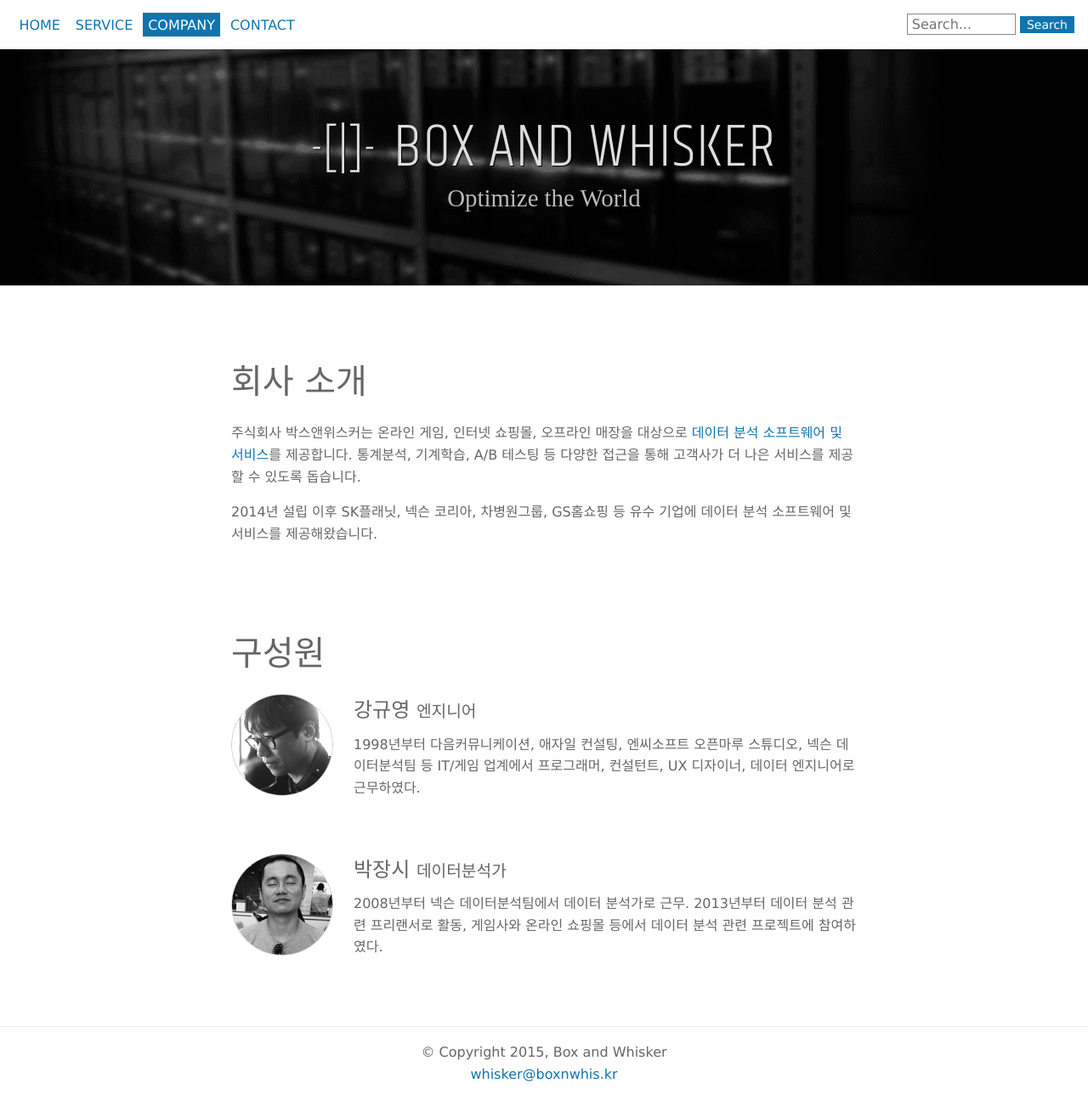
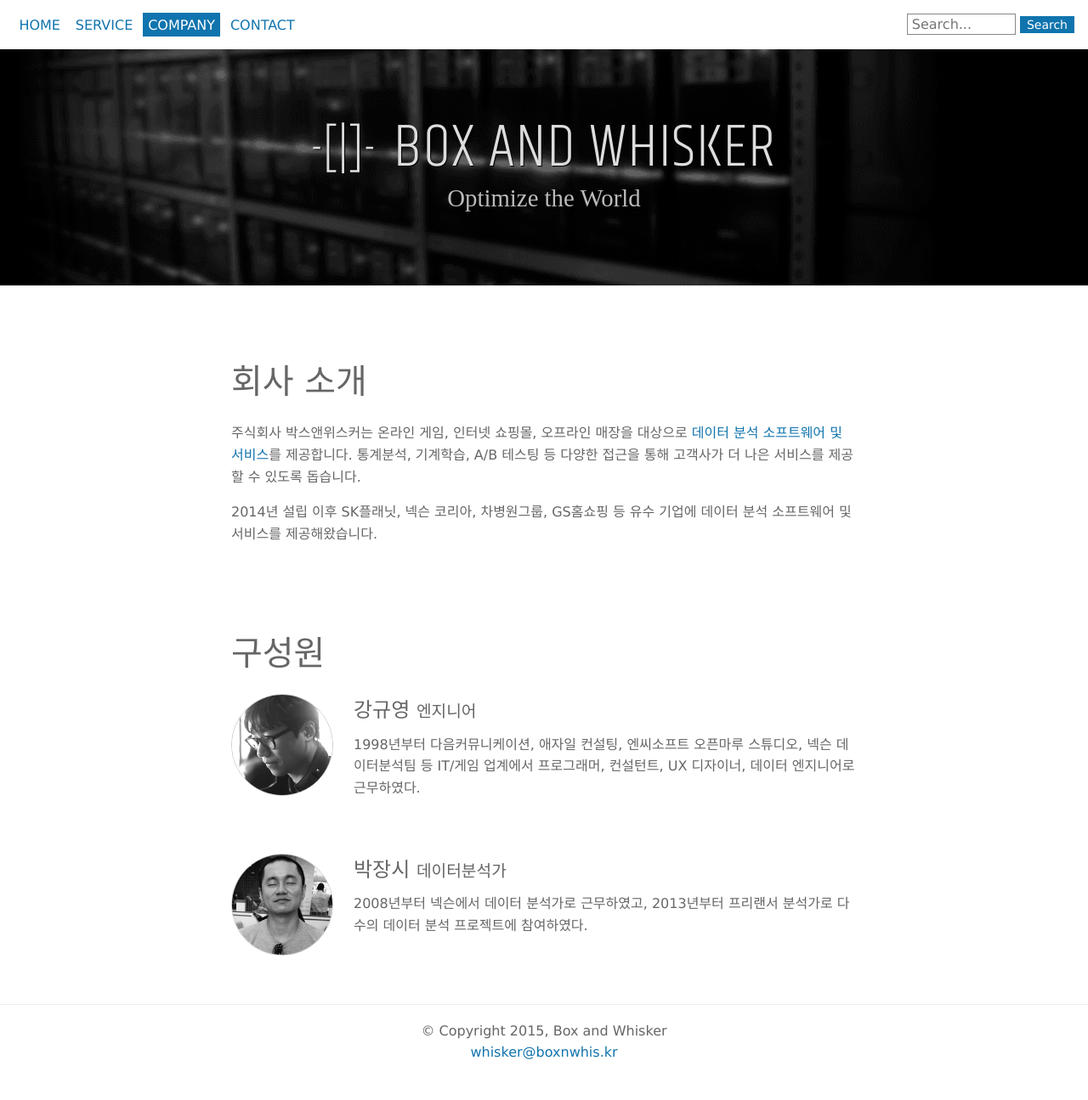
Before and after one commit to boxnwhiskr/boxnwhiskr.github.io, a Jekyll site: the page built from company.html, in a window 1280 px wide. Shown: the whole page at 85% size. Built offline with Jekyll 4.4.1, drawn with Linux system fonts in a browser that asks for light colours; nearby versions of some CDN libraries; some web fonts are replaced; after the commit the page ends 1270 px from its top, so only the background shows below that.

Commit message:
Polish sentences

```diff
--- a/_data/members.yaml
+++ b/_data/members.yaml
@@ -9,5 +9,4 @@
   title: 데이터분석가
   image: /img/people/jangsea.png
   description: |
-    2008년부터 넥슨 데이터분석팀에서 데이터 분석가로 근무. 2013년부터 데이터 분석 관련
-    프리랜서로 활동, 게임사와 온라인 쇼핑몰 등에서 데이터 분석 관련 프로젝트에 참여하였다.
+    2008년부터 넥슨에서 데이터 분석가로 근무하였고, 2013년부터 프리랜서 분석가로 다수의 데이터 분석 프로젝트에 참여하였다.
```
